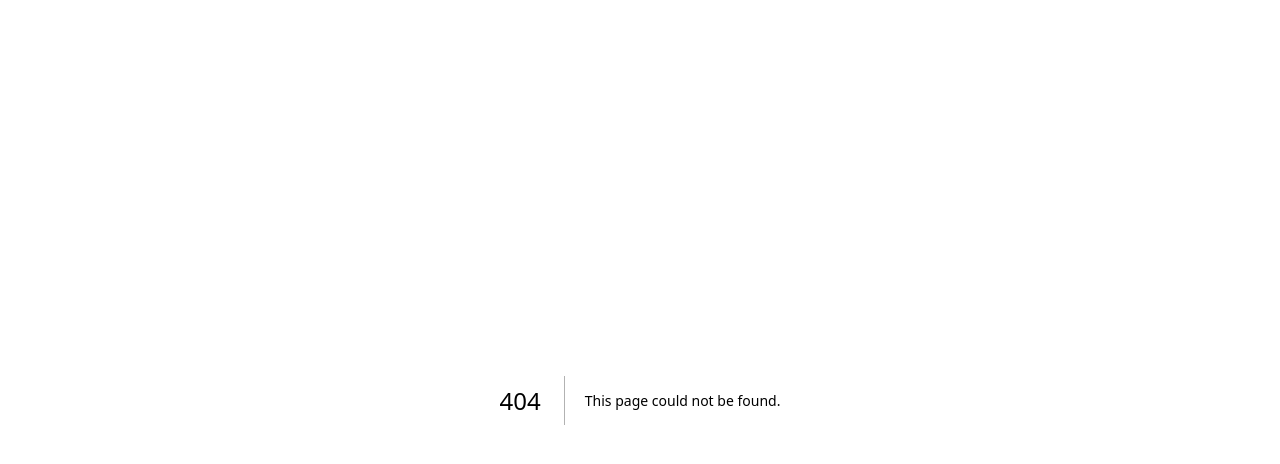
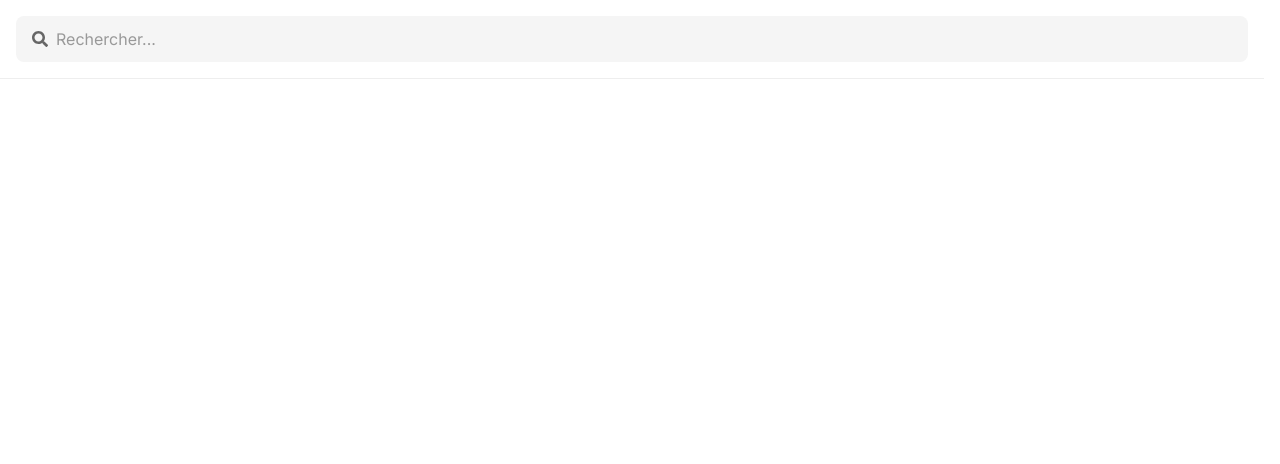
Before and after one commit to LouisKls/autoresto-client, a Next.js app: page /testCart in a window 1280 px wide. Before the commit this address had no page. Shown: the top 464 px of the page. Built offline with nearby package versions, Linux system fonts and the light colour scheme.

Commit message:
add damien's components

```diff
--- a/package.json
+++ b/package.json
@@ -28,6 +28,7 @@
     "eslint-config-next": "15.0.3",
     "eslint-config-prettier": "^9.1.0",
     "react-loader-spinner": "^5.4.5",
+    "react-icons": "^5.4.0",
     "tsconfig": "*",
     "typescript": "^5"
   }
--- /dev/null
+++ b/src/app/testCart/TestCartPage.module.scss
@@ -0,0 +1 @@
+@import '@styles/colors.module';
--- /dev/null
+++ b/src/app/testCart/page.tsx
@@ -0,0 +1,20 @@
+"use client";
+
+import styles from './TestCartPage.module.scss';
+import { SearchBar } from '@components/ui/SearchBar/SearchBar';
+import React, { useState } from 'react';
+
+const handleSearch = (value : string) => {
+  //TODO
+}
+
+export default function testCartPage() {
+
+  const [searchQuery, setSearchQuery] = useState<string>('');
+
+  return (
+    <div className={styles.testCartPage}>
+      <SearchBar value={searchQuery} onChange={handleSearch}/>
+    </div>
+  );
+}
--- /dev/null
+++ b/src/components/ui/SearchBar/SearchBar.scss
@@ -0,0 +1,36 @@
+.search-container {
+  position: relative;
+  padding: 1rem;
+  background-color: var(--white);
+  border-bottom: 1px solid #eee;
+  margin-right: 1rem;
+
+  .search-input {
+    width: 100%;
+    padding: 0.8rem 1rem 0.8rem 2.5rem;
+    background-color: #f5f5f5;
+    border: none;
+    border-radius: 8px;
+    font-size: 1rem;
+    color: var(--black);
+    box-sizing: border-box;
+
+    &::placeholder {
+      color: #999;
+    }
+
+    &:focus {
+      outline: none;
+      background-color: #efefef;
+    }
+  }
+
+  .search-icon {
+    position: absolute;
+    left: 2rem;
+    top: 50%;
+    transform: translateY(-50%);
+    color: #666;
+    font-size: 1rem;
+  }
+}
--- /dev/null
+++ b/src/components/ui/SearchBar/SearchBar.tsx
@@ -0,0 +1,28 @@
+import React from 'react'
+import { FaSearch } from 'react-icons/fa'
+import './SearchBar.scss'
+
+interface SearchBarProps {
+  value: string
+  onChange: (value: string) => void
+  placeholder?: string
+}
+
+export const SearchBar = ({
+  value,
+  onChange,
+  placeholder = "Rechercher..."
+}: SearchBarProps) => {
+  return (
+    <div className="search-container">
+      <FaSearch className="search-icon" />
+      <input
+        type="text"
+        className="search-input"
+        placeholder={placeholder}
+        value={value}
+        onChange={(e) => onChange(e.target.value)}
+      />
+    </div>
+  )
+}
```
Also changed, not shown: src/components/ui/CartItem/CartItem.scss (added, +70 -0 lines), src/components/ui/CartItem/CartItem.tsx (added, +41 -0 lines), src/components/ui/CartSummary/CartSummary.scss (added, +34 -0 lines), src/components/ui/CartSummary/CartSummary.tsx (added, +53 -0 lines), 1 other file (tests, documents, lock files or other folders).
